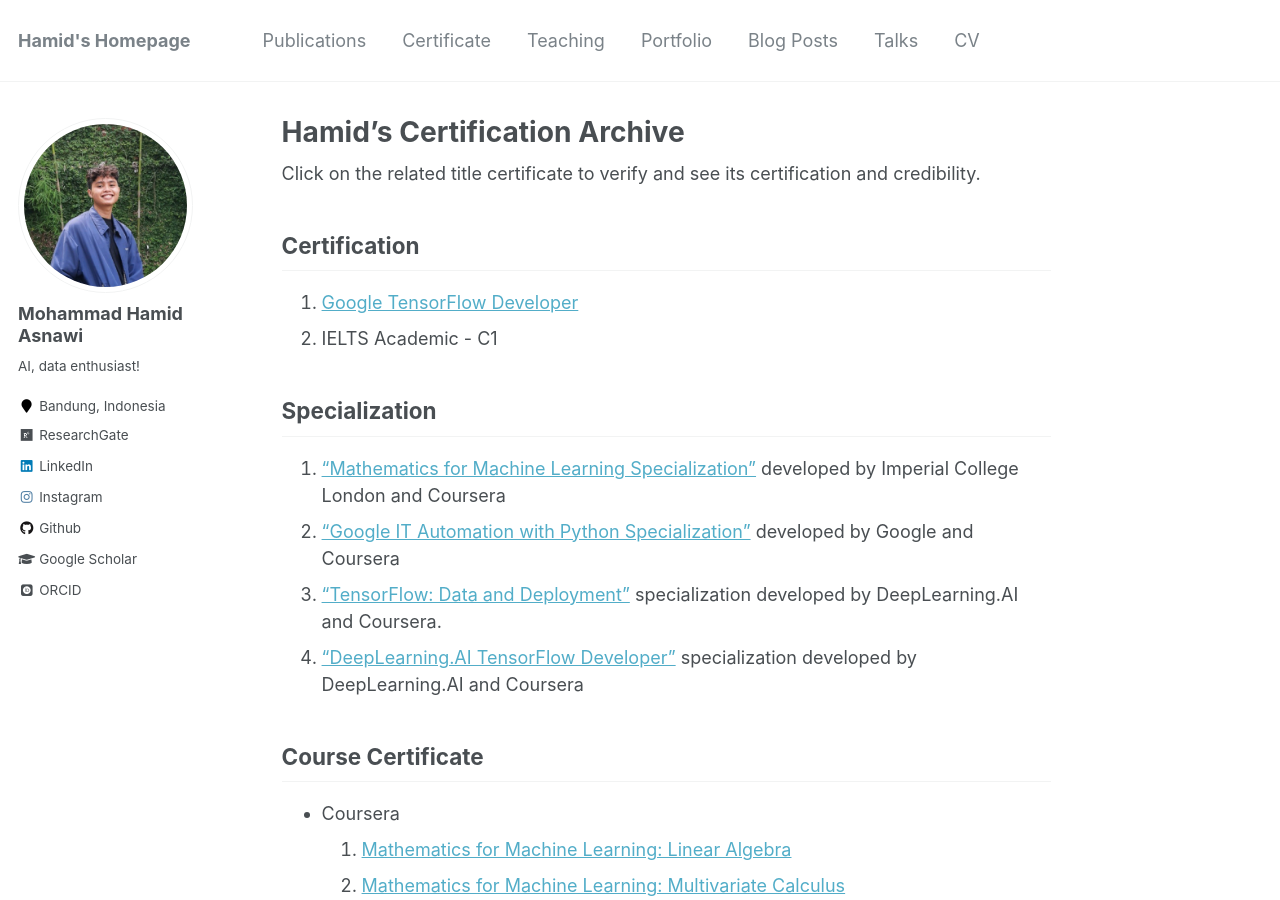
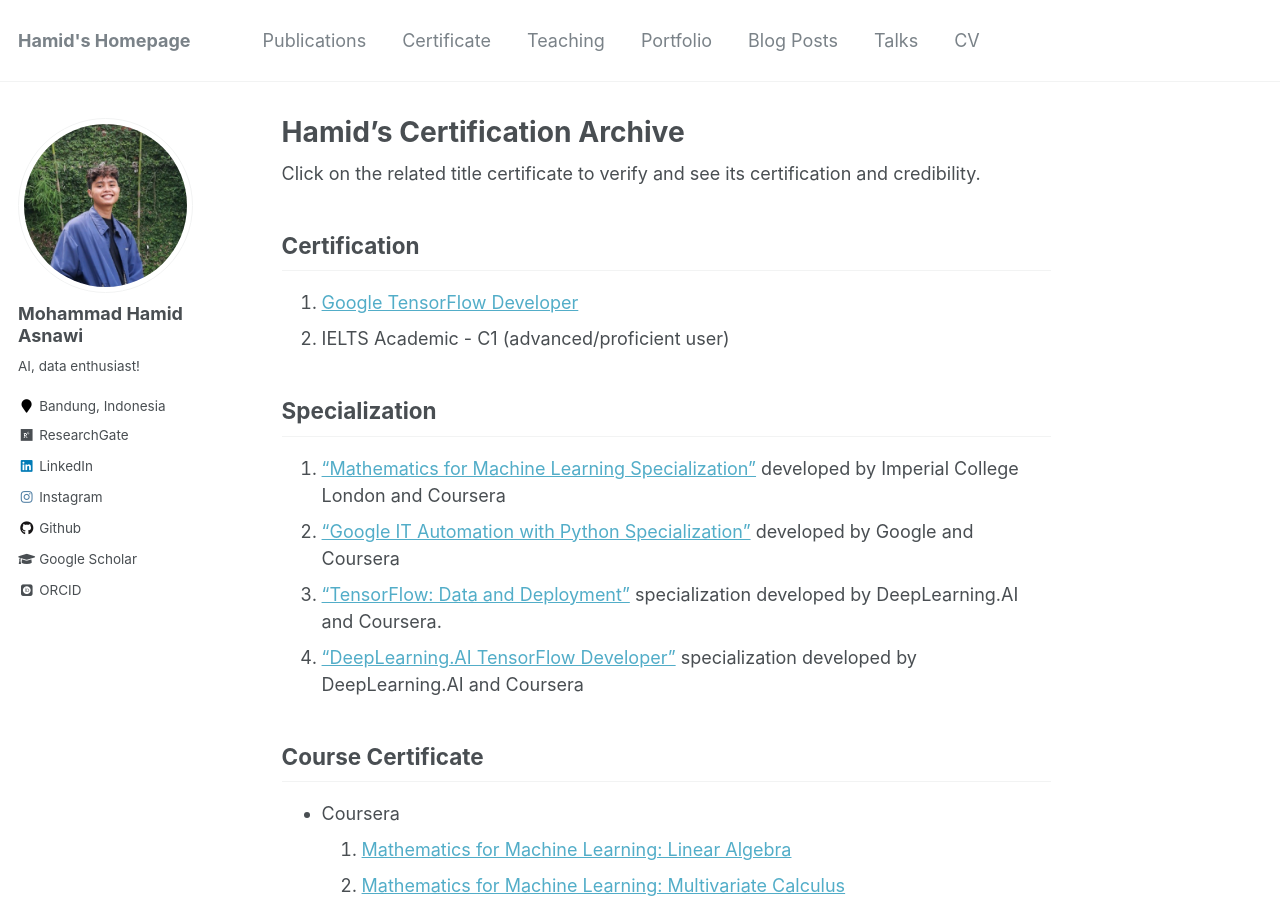
Before and after one commit to mhamidasn/mhamidasn.github.io, a Jekyll site: the page built from _pages/certification.md, in a window 1280 px wide and 900 px high. Built offline with Jekyll 4.4.1, drawn with Linux system fonts in a browser that asks for light colours; some web fonts are replaced.

Commit message:
update certificate page

```diff
--- a/_pages/certification.md
+++ b/_pages/certification.md
@@ -7,7 +7,7 @@
 
 ## Certification
 1. [Google TensorFlow Developer](https://www.credential.net/f3e45511-bf13-4c45-a85d-69e69e58a6ef)
-2. IELTS Academic - C1
+2. IELTS Academic - C1 (advanced/proficient user)
 <br>
 
 ## Specialization
```
